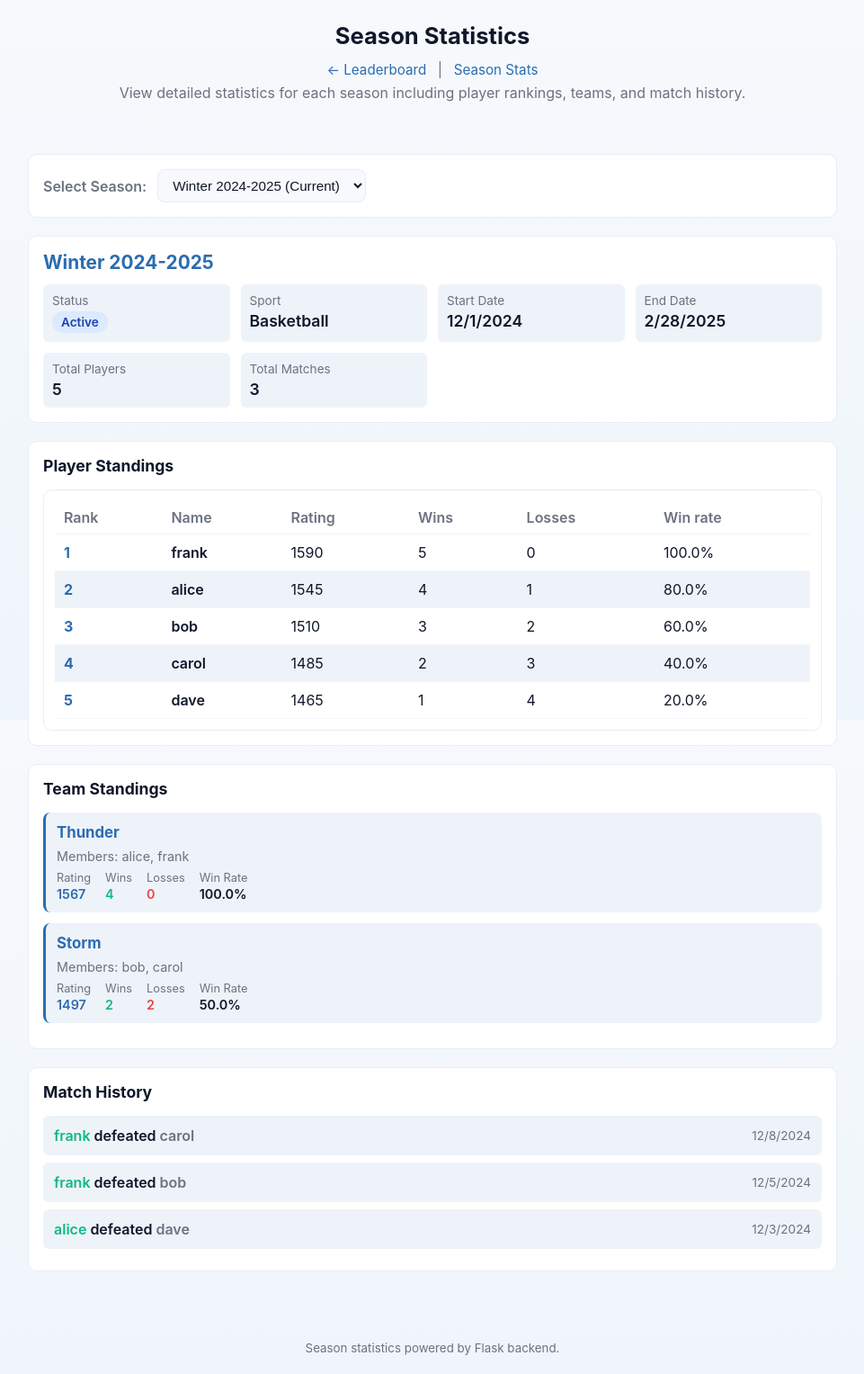
After one commit to sura328/3704_Proj, a Flask app: page /seasons in a window 1280 px wide. The commit adds this page. Shown: the whole page at 90% size, without its empty margins (159-1120 px from the left). Run offline with Flask 3, Linux system fonts and the light colour scheme.

Commit message:
Season Stats webpage

```diff
--- a/server.py
+++ b/server.py
@@ -26,6 +26,10 @@ def index():
 # --------------------------------------------
 # API ROUTES
 # --------------------------------------------
+@app.route("/seasons")
+def seasons():
+    return render_template("seasons.html")
+
 @app.route("/players", methods=["GET"])
 def get_players():
     return jsonify([p.to_dict() for p in lb.standings()])
--- a/templates/index.html
+++ b/templates/index.html
@@ -17,6 +17,11 @@ current state.
 <body>
   <header>
     <h1>Leaderboard</h1>
+    <nav style="margin-top:12px">
+      <a href="/" style="color:#2b6cb0;text-decoration:none;margin:0 8px">← Leaderboard</a>
+      <span style="color:#6b7280">|</span>
+      <a href="/seasons" style="color:#2b6cb0;text-decoration:none;margin:0 8px">Season Stats</a>
+    </nav>
     <p class="subtitle">A simple leaderboard viewer. Add players and see Elo ratings update automatically.</p>
   </header>
 
--- /dev/null
+++ b/templates/seasons.html
@@ -0,0 +1,443 @@
+<!doctype html>
+<html lang="en">
+<head>
+  <meta charset="utf-8" />
+  <meta name="viewport" content="width=device-width,initial-scale=1" />
+  <title>Season Statistics</title>
+  <link rel="stylesheet" href="{{ url_for('static', filename='style.css') }}" />
+  <style>
+    .season-selector{
+      background:var(--card);
+      padding:16px;
+      border-radius:10px;
+      border:1px solid #e6eef9;
+      margin-bottom:20px;
+      display:flex;
+      gap:12px;
+      align-items:center;
+      flex-wrap:wrap;
+    }
+    .season-selector label{font-weight:600;color:var(--muted)}
+    .season-selector select{
+      padding:8px 12px;
+      border-radius:8px;
+      border:1px solid #e6eef9;
+      background:var(--bg);
+      color:#0f172a;
+      font-size:0.95rem;
+      cursor:pointer;
+    }
+    .season-info{
+      background:var(--card);
+      padding:16px;
+      border-radius:10px;
+      border:1px solid #e6eef9;
+      margin-bottom:20px;
+    }
+    .season-info h2{margin:0 0 12px 0;font-size:1.3rem;color:var(--accent)}
+    .info-grid{
+      display:grid;
+      grid-template-columns:repeat(auto-fit, minmax(200px, 1fr));
+      gap:12px;
+      margin-top:12px;
+    }
+    .info-item{
+      background:var(--glass);
+      padding:10px;
+      border-radius:6px;
+    }
+    .info-label{font-size:0.85rem;color:var(--muted);margin-bottom:4px}
+    .info-value{font-size:1.1rem;font-weight:600}
+
+    .status-badge{
+      display:inline-block;
+      padding:4px 10px;
+      border-radius:12px;
+      font-size:0.85rem;
+      font-weight:600;
+    }
+    .status-completed{background:#d1fae5;color:#065f46}
+    .status-active{background:#dbeafe;color:#1e40af}
+    .status-upcoming{background:#fef3c7;color:#92400e}
+
+    .stats-section{
+      background:var(--card);
+      padding:16px;
+      border-radius:10px;
+      border:1px solid #e6eef9;
+      margin-bottom:20px;
+    }
+    .stats-section h3{margin:0 0 16px 0;font-size:1.1rem;color:#0f172a}
+
+    .team-card{
+      background:var(--glass);
+      padding:12px;
+      border-radius:8px;
+      margin-bottom:12px;
+      border-left:3px solid var(--accent);
+    }
+    .team-name{font-weight:700;color:var(--accent);margin-bottom:8px;font-size:1.05rem}
+    .team-members{color:var(--muted);font-size:0.9rem;margin-bottom:8px}
+    .team-stats{display:flex;gap:16px;font-size:0.9rem;flex-wrap:wrap}
+    .team-stat-item{display:flex;flex-direction:column}
+    .team-stat-label{color:var(--muted);font-size:0.8rem}
+    .team-stat-value{font-weight:600;margin-top:2px}
+
+    .match-list{list-style:none;padding:0;margin:0}
+    .match-item{
+      background:var(--glass);
+      padding:12px;
+      border-radius:6px;
+      margin-bottom:8px;
+      display:flex;
+      justify-content:space-between;
+      align-items:center;
+      flex-wrap:wrap;
+      gap:8px;
+    }
+    .match-result{font-weight:600}
+    .match-winner{color:#10b981}
+    .match-loser{color:var(--muted)}
+    .match-date{color:var(--muted);font-size:0.85rem}
+
+    .empty-state{
+      text-align:center;
+      padding:40px 20px;
+      color:var(--muted);
+      font-style:italic;
+    }
+
+    nav{margin-top:12px}
+    nav a{color:var(--accent);text-decoration:none;font-size:0.95rem;margin:0 8px}
+    nav a:hover{text-decoration:underline}
+    nav span{color:var(--muted)}
+  </style>
+</head>
+<body>
+  <header>
+    <h1>Season Statistics</h1>
+    <nav>
+      <a href="/">← Leaderboard</a>
+      <span>|</span>
+      <a href="/seasons">Season Stats</a>
+    </nav>
+    <p class="subtitle">View detailed statistics for each season including player rankings, teams, and match history.</p>
+  </header>
+
+  <main>
+    <section class="season-selector">
+      <label for="seasonSelect">Select Season:</label>
+      <select id="seasonSelect">
+        <option value="">Loading seasons...</option>
+      </select>
+    </section>
+
+    <div id="seasonContent">
+      <div class="empty-state">Select a season to view statistics</div>
+    </div>
+  </main>
+
+  <footer style="text-align:center;padding:20px;color:var(--muted)">
+    <small>Season statistics powered by Flask backend.</small>
+  </footer>
+
+  <script>
+    let seasonsData = null;
+
+    async function loadSeasonData() {
+      // Hardcoded season data from sample_season.json
+      seasonsData = {
+  "seasons": [
+    {
+      "seasonId": "fall-2024",
+      "seasonName": "Fall 2024",
+      "startDate": "2024-09-01",
+      "endDate": "2024-11-30",
+      "status": "completed",
+      "sport": "basketball",
+      "players": [
+        {"name": "alice", "winRecord": 10, "lossRecord": 2, "rating": 1580},
+        {"name": "bob", "winRecord": 8, "lossRecord": 4, "rating": 1520},
+        {"name": "carol", "winRecord": 5, "lossRecord": 1, "rating": 1550},
+        {"name": "dave", "winRecord": 2, "lossRecord": 6, "rating": 1400},
+        {"name": "eve", "winRecord": 7, "lossRecord": 3, "rating": 1535}
+      ],
+      "matches": [
+        {"matchId": 1, "winner": "alice", "loser": "bob", "date": "2024-09-05"},
+        {"matchId": 2, "winner": "carol", "loser": "dave", "date": "2024-09-07"},
+        {"matchId": 3, "winner": "alice", "loser": "eve", "date": "2024-09-10"}
+      ]
+    },
+    {
+      "seasonId": "winter-2024",
+      "seasonName": "Winter 2024-2025",
+      "startDate": "2024-12-01",
+      "endDate": "2025-02-28",
+      "status": "active",
+      "sport": "basketball",
+      "players": [
+        {"name": "alice", "winRecord": 4, "lossRecord": 1, "rating": 1545},
+        {"name": "bob", "winRecord": 3, "lossRecord": 2, "rating": 1510},
+        {"name": "carol", "winRecord": 2, "lossRecord": 3, "rating": 1485},
+        {"name": "dave", "winRecord": 1, "lossRecord": 4, "rating": 1465},
+        {"name": "frank", "winRecord": 5, "lossRecord": 0, "rating": 1590}
+      ],
+      "matches": [
+        {"matchId": 1, "winner": "alice", "loser": "dave", "date": "2024-12-03"},
+        {"matchId": 2, "winner": "frank", "loser": "bob", "date": "2024-12-05"},
+        {"matchId": 3, "winner": "frank", "loser": "carol", "date": "2024-12-08"}
+      ]
+    },
+    {
+      "seasonId": "spring-2025",
+      "seasonName": "Spring 2025",
+      "startDate": "2025-03-01",
+      "endDate": "2025-05-31",
+      "status": "upcoming",
+      "sport": "basketball",
+      "players": [],
+      "matches": []
+    }
+  ],
+  "teams": [
+    {
+      "seasonId": "fall-2024",
+      "teams": [
+        {"teamName": "Thunder", "members": ["alice", "bob"], "winRecord": 6, "lossRecord": 2, "rating": 1550},
+        {"teamName": "Lightning", "members": ["carol", "dave"], "winRecord": 3, "lossRecord": 5, "rating": 1475}
+      ]
+    },
+    {
+      "seasonId": "winter-2024",
+      "teams": [
+        {"teamName": "Thunder", "members": ["alice", "frank"], "winRecord": 4, "lossRecord": 0, "rating": 1567},
+        {"teamName": "Storm", "members": ["bob", "carol"], "winRecord": 2, "lossRecord": 2, "rating": 1497}
+      ]
+    }
+  ],
+  "metadata": {
+    "currentSeasonId": "winter-2024",
+    "totalSeasons": 3,
+    "lastUpdated": "2024-12-15T10:30:00Z"
+  }
+};
+      populateSeasonSelector();
+    }
+
+    function populateSeasonSelector() {
+      const select = document.getElementById('seasonSelect');
+      select.innerHTML = '<option value="">-- Select a season --</option>';
+
+      seasonsData.seasons.forEach(season => {
+        const option = document.createElement('option');
+        option.value = season.seasonId;
+        option.textContent = season.seasonName;
+        if (season.seasonId === seasonsData.metadata.currentSeasonId) {
+          option.textContent += ' (Current)';
+        }
+        select.appendChild(option);
+      });
+
+      select.value = seasonsData.metadata.currentSeasonId;
+      displaySeason(seasonsData.metadata.currentSeasonId);
+    }
+
+    function getStatusBadgeClass(status) {
+      return `status-badge status-${status}`;
+    }
+
+    function calculateWinRate(wins, losses) {
+      const total = wins + losses;
+      return total === 0 ? 0 : (wins / total * 100);
+    }
+
+    function displaySeason(seasonId) {
+      if (!seasonId) {
+        document.getElementById('seasonContent').innerHTML =
+          '<div class="empty-state">Select a season to view statistics</div>';
+        return;
+      }
+
+      const season = seasonsData.seasons.find(s => s.seasonId === seasonId);
+      if (!season) return;
+
+      const teams = seasonsData.teams.find(t => t.seasonId === seasonId);
+      const sortedPlayers = [...season.players].sort((a, b) => {
+        if (b.rating !== a.rating) return b.rating - a.rating;
+        const wrB = calculateWinRate(b.winRecord, b.lossRecord);
+        const wrA = calculateWinRate(a.winRecord, a.lossRecord);
+        if (wrB !== wrA) return wrB - wrA;
+        if (b.winRecord !== a.winRecord) return b.winRecord - a.winRecord;
+        return a.lossRecord - b.lossRecord;
+      });
+
+      let html = `
+        <div class="season-info">
+          <h2>${season.seasonName}</h2>
+          <div class="info-grid">
+            <div class="info-item">
+              <div class="info-label">Status</div>
+              <div class="info-value">
+                <span class="${getStatusBadgeClass(season.status)}">
+                  ${season.status.charAt(0).toUpperCase() + season.status.slice(1)}
+                </span>
+              </div>
+            </div>
+            <div class="info-item">
+              <div class="info-label">Sport</div>
+              <div class="info-value">${season.sport.charAt(0).toUpperCase() + season.sport.slice(1)}</div>
+            </div>
+            <div class="info-item">
+              <div class="info-label">Start Date</div>
+              <div class="info-value">${new Date(season.startDate).toLocaleDateString()}</div>
+            </div>
+            <div class="info-item">
+              <div class="info-label">End Date</div>
+              <div class="info-value">${new Date(season.endDate).toLocaleDateString()}</div>
+            </div>
+            <div class="info-item">
+              <div class="info-label">Total Players</div>
+              <div class="info-value">${season.players.length}</div>
+            </div>
+            <div class="info-item">
+              <div class="info-label">Total Matches</div>
+              <div class="info-value">${season.matches.length}</div>
+            </div>
+          </div>
+        </div>
+      `;
+
+      if (sortedPlayers.length > 0) {
+        html += `
+          <div class="stats-section">
+            <h3>Player Standings</h3>
+            <div class="table-wrap">
+              <table>
+                <thead>
+                  <tr>
+                    <th>Rank</th>
+                    <th>Name</th>
+                    <th>Rating</th>
+                    <th>Wins</th>
+                    <th>Losses</th>
+                    <th>Win rate</th>
+                  </tr>
+                </thead>
+                <tbody>
+        `;
+
+        sortedPlayers.forEach((player, index) => {
+          const winRate = calculateWinRate(player.winRecord, player.lossRecord);
+          html += `
+            <tr>
+              <td class="rank">${index + 1}</td>
+              <td class="name">${player.name}</td>
+              <td>${player.rating.toFixed(0)}</td>
+              <td>${player.winRecord}</td>
+              <td>${player.lossRecord}</td>
+              <td>${winRate.toFixed(1)}%</td>
+            </tr>
+          `;
+        });
+
+        html += `
+                </tbody>
+              </table>
+            </div>
+          </div>
+        `;
+      } else {
+        html += `
+          <div class="stats-section">
+            <h3>Player Standings</h3>
+            <div class="empty-state">No players in this season yet</div>
+          </div>
+        `;
+      }
+
+      if (teams && teams.teams.length > 0) {
+        html += `
+          <div class="stats-section">
+            <h3>Team Standings</h3>
+        `;
+
+        const sortedTeams = [...teams.teams].sort((a, b) => b.rating - a.rating);
+        sortedTeams.forEach(team => {
+          const teamWinRate = calculateWinRate(team.winRecord, team.lossRecord);
+          html += `
+            <div class="team-card">
+              <div class="team-name">${team.teamName}</div>
+              <div class="team-members">Members: ${team.members.join(', ')}</div>
+              <div class="team-stats">
+                <div class="team-stat-item">
+                  <span class="team-stat-label">Rating</span>
+                  <span class="team-stat-value" style="color:var(--accent)">${team.rating.toFixed(0)}</span>
+                </div>
+                <div class="team-stat-item">
+                  <span class="team-stat-label">Wins</span>
+                  <span class="team-stat-value" style="color:#10b981">${team.winRecord}</span>
+                </div>
+                <div class="team-stat-item">
+                  <span class="team-stat-label">Losses</span>
+                  <span class="team-stat-value" style="color:#ef4444">${team.lossRecord}</span>
+                </div>
+                <div class="team-stat-item">
+                  <span class="team-stat-label">Win Rate</span>
+                  <span class="team-stat-value">${teamWinRate.toFixed(1)}%</span>
+                </div>
+              </div>
+            </div>
+          `;
+        });
+
+        html += `</div>`;
+      }
+
+      if (season.matches.length > 0) {
+        html += `
+          <div class="stats-section">
+            <h3>Match History</h3>
+            <ul class="match-list">
+        `;
+
+        const sortedMatches = [...season.matches].sort((a, b) =>
+          new Date(b.date) - new Date(a.date)
+        );
+
+        sortedMatches.forEach(match => {
+          html += `
+            <li class="match-item">
+              <div class="match-result">
+                <span class="match-winner">${match.winner}</span>
+                <span> defeated </span>
+                <span class="match-loser">${match.loser}</span>
+              </div>
+              <div class="match-date">${new Date(match.date).toLocaleDateString()}</div>
+            </li>
+          `;
+        });
+
+        html += `
+            </ul>
+          </div>
+        `;
+      } else {
+        html += `
+          <div class="stats-section">
+            <h3>Match History</h3>
+            <div class="empty-state">No matches recorded yet</div>
+          </div>
+        `;
+      }
+
+      document.getElementById('seasonContent').innerHTML = html;
+    }
+
+    document.getElementById('seasonSelect').addEventListener('change', (e) => {
+      displaySeason(e.target.value);
+    });
+
+    loadSeasonData();
+  </script>
+</body>
+</html>
```
